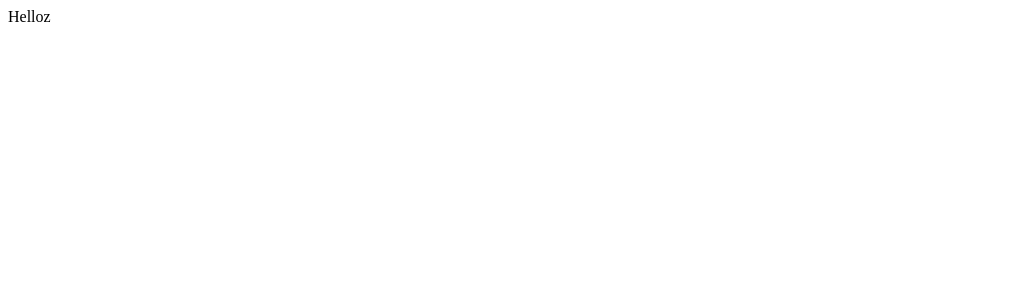
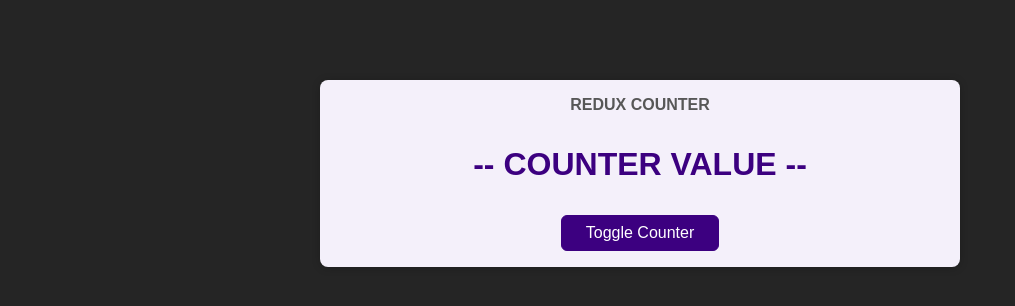
Before and after one commit to exemplar-codes/react-redux-demo, a React (Create React App) app: page / in a window 1280 px wide. Shown: the top 306 px of the page, without its empty margins (0-1015 px from the left). Built offline with nearby package versions, Linux system fonts and the light colour scheme.

Commit message:
Add project files from Udemy

```diff
--- a/src/App.js
+++ /dev/null
@@ -1,5 +0,0 @@
-function App() {
-  return "Helloz";
-}
-
-export default App;
--- /dev/null
+++ b/src/App.jsx
@@ -0,0 +1,10 @@
+import Counter from './components/Counter';
+
+
+function App() {
+  return (
+    <Counter />
+  );
+}
+
+export default App;
--- /dev/null
+++ b/src/components/Counter.jsx
@@ -0,0 +1,15 @@
+import classes from './Counter.module.css';
+
+const Counter = () => {
+  const toggleCounterHandler = () => {};
+
+  return (
+    <main className={classes.counter}>
+      <h1>Redux Counter</h1>
+      <div className={classes.value}>-- COUNTER VALUE --</div>
+      <button onClick={toggleCounterHandler}>Toggle Counter</button>
+    </main>
+  );
+};
+
+export default Counter;
--- /dev/null
+++ b/src/components/Counter.module.css
@@ -0,0 +1,23 @@
+.counter {
+  margin: 5rem auto;
+  box-shadow: 0 1px 8px rgba(0, 0, 0, 0.2);
+  width: 40rem;
+  border-radius: 8px;
+  padding: 1rem;
+  text-align: center;
+  background-color: #f4f0fa;
+}
+
+.counter h1 {
+  text-transform: uppercase;
+  color: #575757;
+  margin: 0;
+  font-size: 1rem;
+}
+
+.value {
+  font-size: 2rem;
+  color: #3c0080;
+  margin: 2rem 0;
+  font-weight: bold;
+}
--- /dev/null
+++ b/src/index.css
@@ -0,0 +1,26 @@
+* {
+  box-sizing: border-box;
+}
+
+body {
+  margin: 0;
+  font-family: sans-serif;
+  color: #252525;
+  background-color: #252525;
+}
+
+button {
+  font: inherit;
+  cursor: pointer;
+  background-color: #3c0080;
+  border: 1px solid #3c0080;
+  color: white;
+  padding: 0.5rem 1.5rem;
+  border-radius: 6px;
+}
+
+button:hover,
+button:active {
+  background-color: #5b14ac;
+  border-color: #5b14ac;
+}
--- a/src/index.js
+++ b/src/index.js
@@ -1,10 +1,8 @@
-import React from "react";
-import ReactDOM from "react-dom/client";
-import App from "./App";
+import React from 'react';
+import ReactDOM from 'react-dom/client';
 
-const root = ReactDOM.createRoot(document.getElementById("root"));
-root.render(
-  <React.StrictMode>
-    <App />
-  </React.StrictMode>
-);
+import './index.css';
+import App from './App';
+
+const root = ReactDOM.createRoot(document.getElementById('root'));
+root.render(<App />);
```
Also changed, not shown: src/components/Auth.jsx (added, +23 -0 lines), src/components/Auth.module.css (added, +29 -0 lines), src/components/Header.jsx (added, +24 -0 lines), src/components/Header.module.css (added, +48 -0 lines), src/components/UserProfile.jsx (added, +11 -0 lines), src/components/UserProfile.module.css (added, +9 -0 lines).
